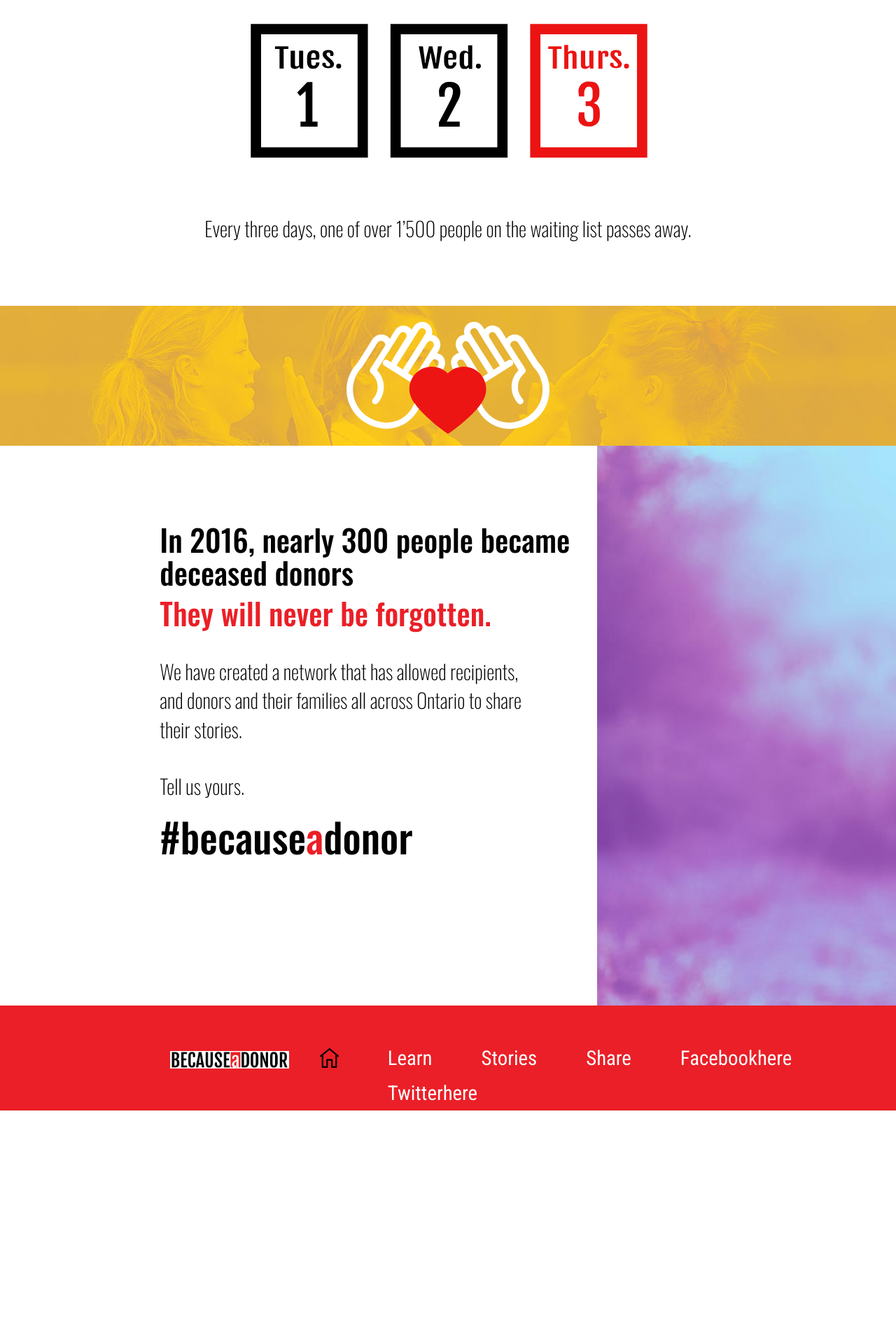
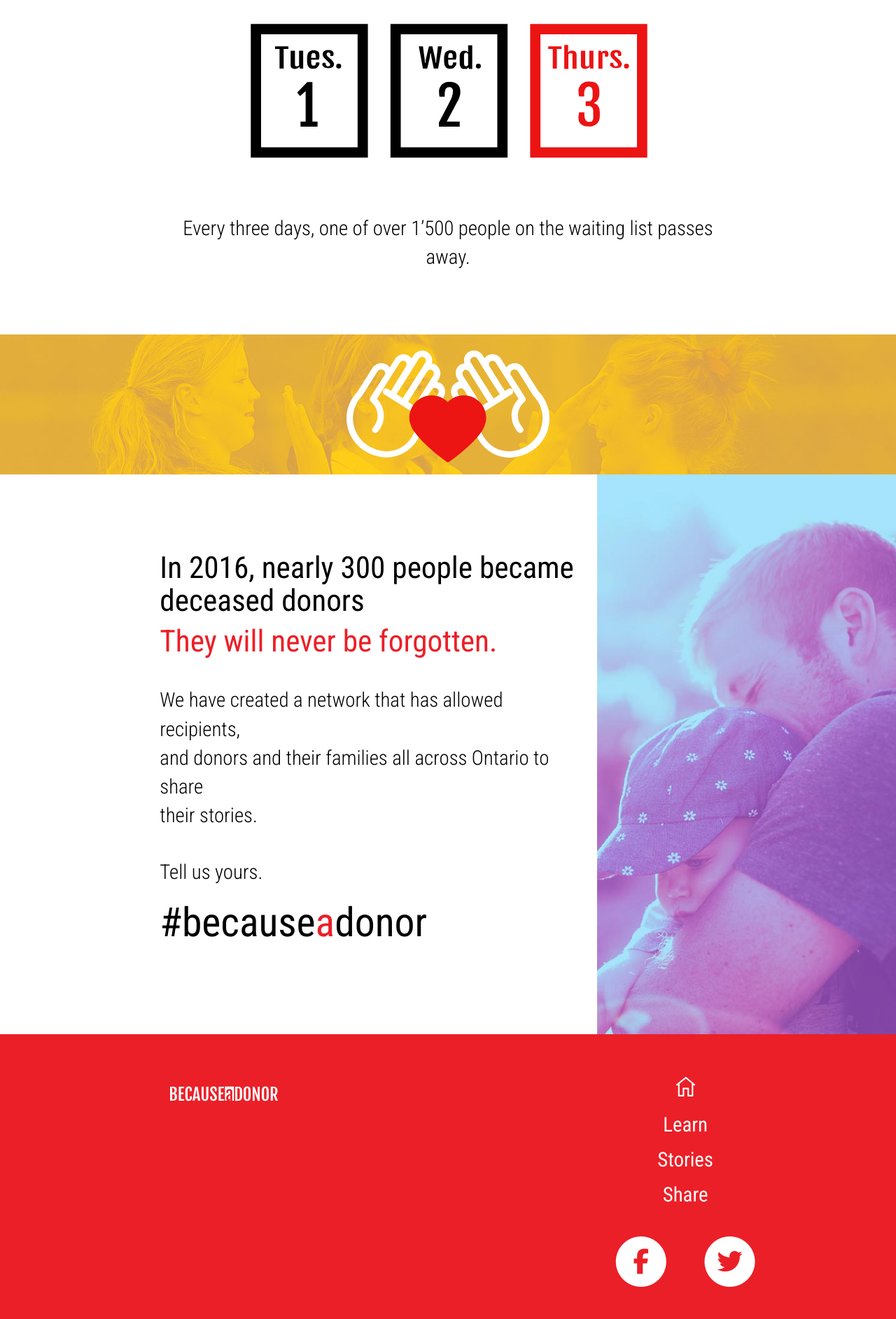
Before and after one commit to liamstewart23/organdonor, a PHP site: page / in a window 1280 px wide. Shown: the part 2322-4207 px from the top of the page at 70% size. Before the commit the page ends 3909 px from the top, so only its background shows below. Run offline with PHP 8.4, Linux system fonts and the light colour scheme; some libraries are stand-ins or nearby versions.

Commit message:
Changes to footer made. Problems with footer stacking at desktop

```diff
--- a/css/site/app.css
+++ b/css/site/app.css
@@ -31,6 +31,7 @@ h1 a:hover,h2 a:hover,h3 a:hover,h4 a:hover,h5 a:hover {
 
 p,li{
   font-size: 1em;
+  font-family: 'Roboto Condensed', sans-serif;
 }
 .red {color:#eb1f27;}
 /*End Overall styles*/
@@ -51,7 +52,7 @@ Nav ~~~~~~~~~~~~~~~~~~~~~~~~~~~~~~~~~~~~~~~~~~~~~~~~~~~~
     color: #000;
 }
 .navbar-nav li {
-  margin-right: 40px;
+  margin-left: 40px;
 }
 .navbar-brand img {
     display: block;
@@ -61,8 +62,14 @@ Nav ~~~~~~~~~~~~~~~~~~~~~~~~~~~~~~~~~~~~~~~~~~~~~~~~~~~~
   height: 28px;
   margin-top: -5px;
 }
+
+#menuMobileHome {display: block;}
+#menuMobileRegister {display: block;color:#eb1f27;}
+#menuHome {display: none;}
+#menuRegister {display: none;}
+
 nav ul li {
-  font-family: 'Oswald', sans-serif;
+  font-family: 'Roboto Condensed', sans-serif;
   font-weight: 200;
   text-transform: lowercase;
   font-size: 1em;
@@ -81,6 +88,7 @@ nav ul li {
   background: #fff;
   color: #eb1f27 !important;
 }
+
 /*
 End Nav ~~~~~~~~~~~~~~~~~~~~~~~~~~~~~~~~~~~~~~~~~~~~~~~~~~~~
 */
@@ -88,14 +96,65 @@ End Nav ~~~~~~~~~~~~~~~~~~~~~~~~~~~~~~~~~~~~~~~~~~~~~~~~~~~~
 /*
 Start Footer ~~~~~~~~~~~~~~~~~~~~~~~~~~~~~~~~~~~~~~~~~~~~~~~~~~~~
 */
+footer{
+  background-color: #eb1f27;
+  width: 100%;
+}
 
-footer {
-  height: 150px;
+footer a {
+  color: #fff;
+  display: inline-block;
+}
+
+#footer-logo{
+  display: inline-block;
+  text-align: center;
+}
+
+#logoFooter{
+  display: inline-block;
+  text-align: center;
+  width: 100%;
+}
+
+#logoFooter img{
+  display: inline-block;
+  width: 100%;
+  height: 40px;
+}
+
+#footer {
+  display: inline-block;
+  margin: 0;
+  width: 100%;
   padding-top: 50px;
-  background: #eb1f27;
+  background-color: #eb1f27;
 }
-footer a {color: #fff;}
 
+#footer ul li {
+  color: #fff;
+  display: inline-block;
+  width: 100%;
+  text-align: center;
+  margin: 0;
+}
+
+.menuFacebook,.menuTwitter{
+  display: inline-block!important;
+  text-align: center;
+  margin: 50px 0;
+}
+
+.desk-footer{display: none!important;}
+
+/*fontawesome-------------*/
+.social-icon-outer{
+  color: #fff;
+}
+
+.social-icon-inner{
+  color: #eb1f27;
+}
 /*
 End Footer ~~~~~~~~~~~~~~~~~~~~~~~~~~~~~~~~~~~~~~~~~~~~~~~~~~~~
 */
@@ -134,9 +193,9 @@ Home ~~~~~~~~~~~~~~~~~~~~~~~~~~~~~~~~~~~~~~~~~~~~~~~~~~~~
   border-radius: 25px;
   background: #fff;
   border: 2px solid #fff;
-  color: #4eaee9 !important;
+  color: #4eaee9;
   padding: 5px 50px 5px 50px;
-  align-content: center !important;
+  align-content: center;
   margin-top: 200px;
 }
 #btnB1:hover {
@@ -214,10 +273,11 @@ font-family: 'Fjalla One', sans-serif;
 }
 
 #content1 {
-  font-family: 'Oswald', sans-serif;
+  font-family: 'Roboto Condensed', sans-serif;
   font-weight: 100;
   padding-top:100px;
 }
+
 #content1 h4 {
   color: #000;
 }
@@ -242,7 +302,7 @@ font-family: 'Fjalla One', sans-serif;
   margin-top: 80px;
 }
 #banner5 {
-  background: url(../../img/home/dad_kid.jpg) no-repeat left;
+  background: url(../../img/home/dad_kid.jpg) no-repeat right;
   -webkit-background-size: cover;
   -moz-background-size: cover;
   -o-background-size: cover;
@@ -328,17 +388,43 @@ End Home ~~~~~~~~~~~~~~~~~~~~~~~~~~~~~~~~~~~~~~~~~~~~~~~~~~~~
   body {font-size: 1.4em;}
 
 }
-@media screen and (max-width : 48.4375em) {/*775px*/
+@media screen and (min-width : 46.5625em) {/*745px*/
   body {font-size: 1.5em;}
-  #menuMobileHome {display: block;}
-  #menuMobileRegister {display: block;color:#eb1f27;}
-  #menuHome {display: none;}
-  #menuRegister {display: none;}
+  #menuMobileHome {display: none;}
+  #menuMobileRegister {display: none;}
+  #menuHome {display: block;}
+  #menuRegister {display: block;}
 
 }
 @media screen and (min-width : 50.375em) {/*950px*/
   body {font-size: 1.7em;}
+
+  /*FOOTER------------------------------*/
+ .menuFacebook,.menuTwitter{
+    margin: 20px 0;
+  }
 }
 @media screen and (min-width : 75em) {/*1200px*/
   body {font-size: 1.8em;}
+  .menuMobileHome {display: block;}
+  .menuMobileRegister {display: block;color:#eb1f27;}
+
+  #footerNav{
+    display: inline-block;
+    text-align: center;
+  }
+
+  #footerNav ul{
+    display: inline-block;
+    text-align: center;
+  }
+
+  #footerNav ul li a{
+    display: inline-block;
+    text-align: center;
+  }
+  .desk-footer{
+    display: inline-block!important;
+  }
+
 }
--- a/index.php
+++ b/index.php
@@ -27,10 +27,11 @@
         <meta name="language" content="english">
         <meta name="googlebot" content="noodp">
         <meta name="fragment" content="!">
-<link href="https://fonts.googleapis.com/css?family=Oswald:200,300,500|Roboto+Condensed|Fjalla+One" rel="stylesheet">
+<link href="https://fonts.googleapis.com/css?family=Roboto+Condensed:300,300i,400,700|Fjalla+One" rel="stylesheet">
         <link rel="stylesheet" href="css/bootstrap.min.css">
         <link rel="stylesheet" href="css/normalize.css">
         <link rel="stylesheet" href="css/site/app.css">
+        <script src="https://use.fontawesome.com/380411a7d6.js"></script>
     </head>
     <body ng-app="BecauseADonor">
         <h1 class="hidden">Because a Donor - Organ Donation Awareness | Ontario Canada</h1>
--- a/partials/footer.php
+++ b/partials/footer.php
@@ -1,20 +1,31 @@
 <footer>
-	<div id="footer">
-		<div class="col-xs-12 col-sm-offset-0 col-md-2 col-md-offset-2">
+	<div id="footer" class="row">
+		<div id= "footer-logo" class="col-xs-12 col-sm-offset-0 col-md-4 col-md-offset-2 col-lg-2">
 			<a class="navbar-brand" href="index.php?partial=home" id="logoFooter">
-				<img src="img/logo.jpg" alt="Because a Donor">
+				<img src="img/logowhite.svg" alt="Because a Donor">
 			</a>
 		</div>
-		<div class="col-xs-12 col-sm-offset-0 col-md-8">
+		<div id="footerNav" class="col-xs-12 col-sm-offset-0 col-md-6 col-lg-8">
 			<ul class="nav navbar-nav navbar-right">
-				<li><a class="menuHome" href="index.php?partial=home">
-					<img src="img/home.svg" height="0" alt="home button" id="homeIcon">
+				<li class="desk-footer"><a class="menuHome" href="index.php?partial=home">
+					<img src="img/homewhite.svg" height="0" alt="home button" id="homeIcon">
 				</a></li>
-				<li><a class="menuLearn" href="index.php?partial=learn">Learn</a></li>
-				<li><a class="menuStories" href="index.php?partial=stories">Stories</a></li>
-				<li><a class="menuShare" href="index.php?partial=share">Share</a></li>
-				<li><a class="menuFacebook" href="#">Facebookhere</a></li>
-				<li><a class="menuTwitter" href="#">Twitterhere</a></li>
+				<li class="desk-footer"><a class="menuLearn" href="index.php?partial=learn">Learn</a></li>
+				<li class="desk-footer"><a class="menuStories" href="index.php?partial=stories">Stories</a></li>
+				<li class="desk-footer"><a class="menuShare" href="index.php?partial=share">Share</a></li>
+				<li><a class="menuFacebook" href="#">
+						<span class="fa-stack fa-lg">
+						  <i class="fa fa-circle fa-stack-2x social-icon-outer"></i>
+						  <i class="fa fa-facebook fa-stack-1x social-icon-inner"></i>
+						</span>
+					</a>
+					<a class="menuTwitter" href="#">
+						<span class="fa-stack fa-lg">
+						  <i class="fa fa-circle fa-stack-2x social-icon-outer"></i>
+						  <i class="fa fa-twitter fa-stack-1x social-icon-inner"></i>
+						</span>
+					</a>
+				</li>
 			</ul>
 		</div>
 	</div>
```
Also changed, not shown: img/homewhite.svg (added), img/logowhite.svg (added).
